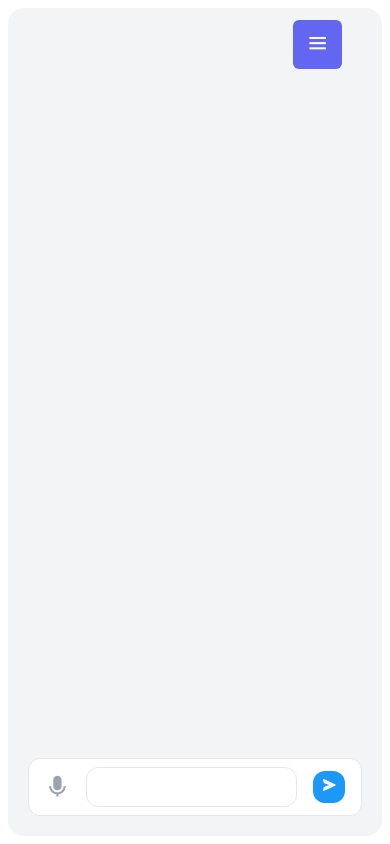
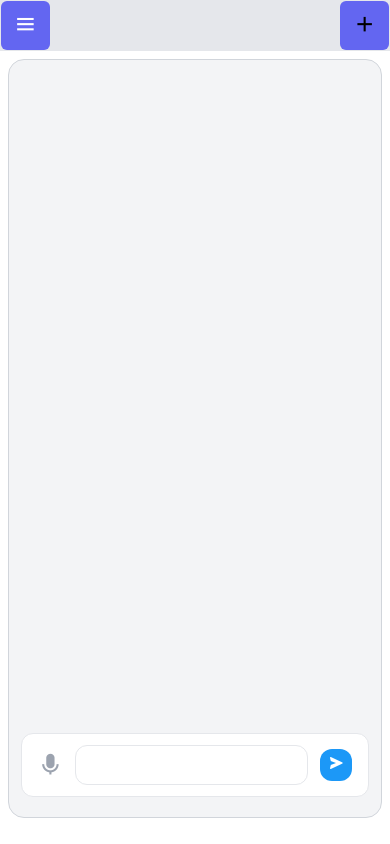
Before and after one commit to Fisayomiii/CleverTalk, a React (Vite) app: page / in a window 390 px wide. Built offline with nearby package versions, Linux system fonts and the light colour scheme.

Commit message:
resolved menu and chatbox responsieness

```diff
--- a/src/component/Main.jsx
+++ b/src/component/Main.jsx
@@ -2,6 +2,7 @@ import React, { useState } from "react";
 import { sendMessageToOpenAI } from "./Openai";
 import toast, { Toaster } from 'react-hot-toast';
 import Chatmessage from "./Chatmessage";
+import Sidebar from "./Sidebar";
 
 function Main() {
 
@@ -27,6 +28,7 @@ function Main() {
                 },
                 error: (error) => {
                     toast.error(`Error: ${error.message}`);
+                    console.log(error);
                 },
             });
         }
@@ -41,11 +43,10 @@ function Main() {
 
     return (
         <>
-            <div className="flex flex-col flex-auto h-full p-2">
-
-                <div className="flex flex-col flex-auto flex-shrink-0 rounded-2xl bg-gray-100 h-full p-5 " >
-                    <div className="flex flex-col h-full overflow-x-auto mb-4">
-                        <div className="flex flex-col h-full">
+            <div className="bg-gray-100 rounded-2xl m-2 border border-gray-300 h-[90%] md:h-full md:w-full p-3">
+                <div className="relative h-full" >
+                    <div className="">
+                        <div className="">
                             <Chatmessage messages={messages} />
                         </div>
                     </div>
@@ -53,15 +54,15 @@ function Main() {
                         <center><button onClick={handleClearLocalStorage} className="flex items-center justify-center bg-[#1C98F7] hover:bg-[#1C98F7] rounded-xl text-white px-4 py-1 mb-3 p-20 flex-shrink-0 w-44">Clear Messages</button></center>
                     )}
                     {/* <p>{JSON.stringify(import.meta.env.VITE_REACT_APP_API_KEY)}</p> */}
-                    <div className="relative flex flex-row items-center h-16 rounded-xl bg-white w-full px-4 border space-x-4">
+                    <div className="flex items-center h-16 rounded-xl bg-white w-full px-4 border space-x-3 absolute bottom-2">
                         <button className="flex items-center justify-center text-gray-400 hover:text-gray-600" >
                             <i className="bx bxs-microphone bx-sm"></i>
                         </button>
                         <div className="flex-grow">
-                            <div className=" w-full" title="Type a prompt">
+                            <div className="w-full" title="Type a prompt">
                                 <input type="text"
                                     value={input}
-                                    onChange={(e) => setInput(e.target.value)} className="flex w-full border rounded-xl focus:outline-none focus:border-indigo-300 pl-4 h-10" />
+                                    onChange={(e) => setInput(e.target.value)} className="flex w-full border rounded-xl focus:outline-none p-3 focus:border-indigo-300 h-10" />
                             </div>
                         </div>
                         <div>
--- a/src/component/Openai.js
+++ b/src/component/Openai.js
@@ -6,6 +6,7 @@ const OPENAI_API_KEY = (`${(import.meta.env.VITE_REACT_APP_API_KEY)}`);
 const configuration = new Configuration({
   apiKey: OPENAI_API_KEY,
 });
+console.log(OPENAI_API_KEY)
 const openai = new OpenAIApi(configuration);
 
 export async function sendMessageToOpenAI(message) {
--- a/src/component/Sidebar.jsx
+++ b/src/component/Sidebar.jsx
@@ -6,12 +6,10 @@ function Sidebar() {
 
     return (
         <>
-            <div className="isolate">
-                <span className="flex lg:hidden absolute text-white text-4xl top-5 right-12 cursor-pointer" onClick={() => setMobileMenuOpen(true)} title="open mobile menu">
-                    <i className="bx bx-menu bx-sm px-3 p-3 bg-indigo-500 hover:bg-indigo-600 rounded-md"></i>
-                </span>
+            <div className="isolat">
 
-                <div className="hidden lg:flex flex-col py-8 pl-6 pr-2 w-64 bg-white flex-shrink-0">
+
+                <div className="hidden md:flex flex-col py-8 pl-6 pr-2 w-64 bg-gray-200 flex-shrink-0">
 
                     <div className="flex flex-row items-center justify-center h-12 w-full" title="CleverTalk">
                         <div className="flex items-center justify-center rounded-2xl text-[#1C98F7] bg-indigo-100 h-10 w-10" >
@@ -53,11 +51,18 @@ function Sidebar() {
                 </div>
 
                 {/* mobile menu */}
+                <nav className='bg-gray-200 w-full border flex items-center space-x-30 justify-between lg:hidden'>
+                    <div className="lg:hidden text-white text-4xl cursor-pointer" onClick={() => setMobileMenuOpen(true)} title="open mobile menu">
+                        <i className="bx bx-menu bx-sm  p-3 bg-indigo-500 hover:bg-indigo-600 rounded-md"></i>
+                    </div>
+                    <div>
+                        <i className="bx bx-plus bx-sm  p-3 bg-indigo-500 hover:bg-indigo-600 rounded-md"></i>
+                    </div>
+                </nav>
+                <Dialog as="div" open={mobileMenuOpen} onClose={setMobileMenuOpen}>
+                    <Dialog.Panel className="fixed top-0 inset-0 z-20 overflow-y-auto backdrop-blur lg:hidden">
 
-                <Dialog as="div" open={mobileMenuOpen} onClose={setMobileMenuOpen}>
-                    <Dialog.Panel className="fixed inset-0 z-20 overflow-y-auto backdrop-blur px-1 py-1 lg:hidden">
-
-                        <div className="flex lg:hidden flex-col py-8 pl-3 pr-5 w-64 h-screen bg-white flex-shrink-0 ">
+                        <div className="flex lg:hidden flex-col w-64 h-screen bg-white flex-shrink-0 ">
 
                             <div className="flex items-center justify-between">
                                 <div className="flex flex-row items-center justify-center h-12 w-full" title="CleverTalk">
--- a/src/page/Mapp.jsx
+++ b/src/page/Mapp.jsx
@@ -6,12 +6,12 @@ function Mapp() {
   return (
     <>
       {/* <!-- component --> */}
-      <div className="flex h-screen antialiased text-gray-800">
-        <div className="flex flex-row h-full w-full overflow-x-hidden">
-          <Sidebar />
+      {/* <div className=""> */}
+        <div className="md:flex h-screen w-full">
+          <Sidebar/>
           <Main />
         </div>
-      </div>
+      {/* </div> */}
     </>
   )
 }
```
